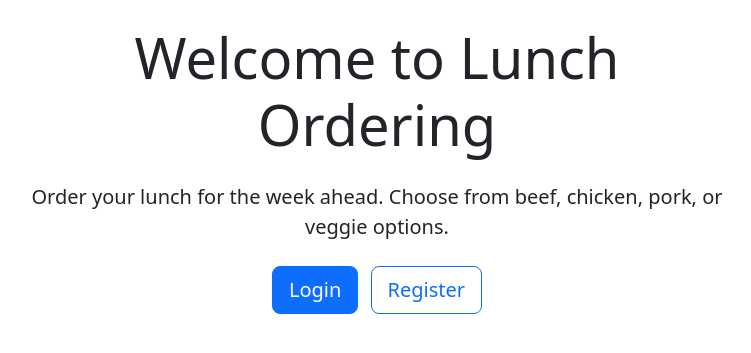
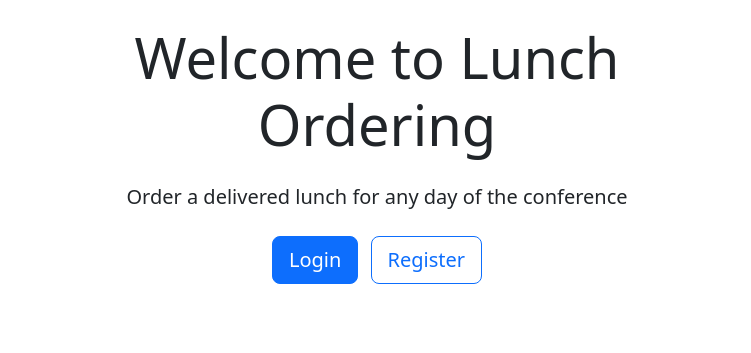
Before and after one commit to sheapwilliams/lunch, a Flask app: page / in a window 1280 px wide. Shown: the part 58-411 px from the top of the page, without its empty margins (263-1014 px from the left). Run offline with Flask 3, Linux system fonts and the light colour scheme; some libraries are stand-ins or nearby versions.

Commit message:
remove specific pinning to options from title page

```diff
--- a/templates/index.html
+++ b/templates/index.html
@@ -4,7 +4,7 @@
 <div class="row justify-content-center">
     <div class="col-md-8 text-center">
         <h1 class="display-4 mb-4">Welcome to Lunch Ordering</h1>
-        <p class="lead">Order your lunch for the week ahead. Choose from beef, chicken, pork, or veggie options.</p>
+        <p class="lead">Order a delivered lunch for any day of the conference</p>
         <div class="mt-4">
             <a href="{{ url_for('login') }}" class="btn btn-primary btn-lg me-2">Login</a>
             <a href="{{ url_for('register') }}" class="btn btn-outline-primary btn-lg">Register</a>
```
